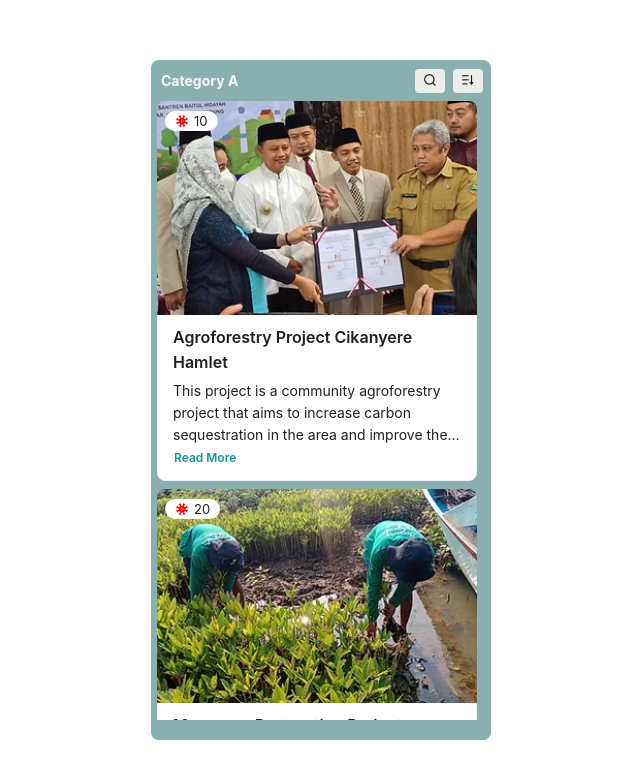
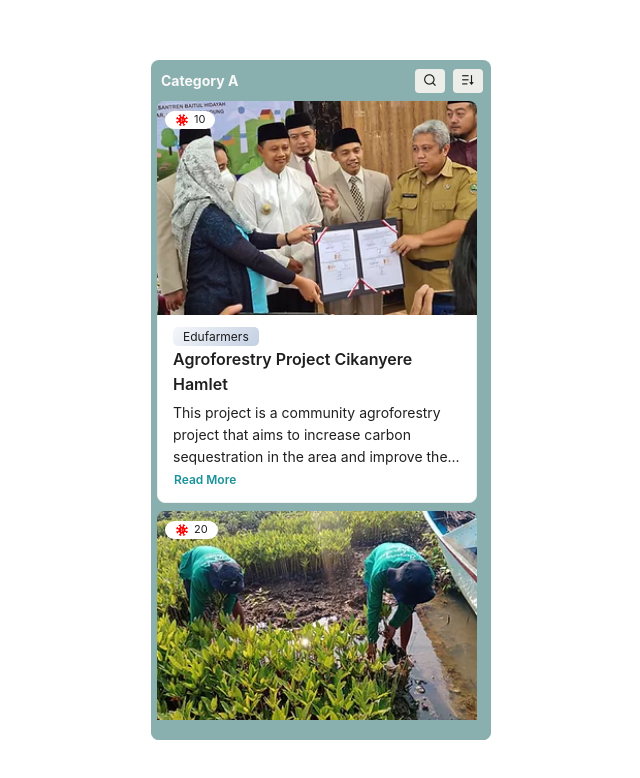
Before and after one commit to PotasticMaeve/FA-test, a Next.js app: page / in a window 1280 px wide. Shown: the top 778 px of the page, without its empty margins (314-954 px from the left). Built offline with nearby package versions, Linux system fonts and the light colour scheme.

Commit message:
add label partner

```diff
--- a/pages/index.tsx
+++ b/pages/index.tsx
@@ -1,5 +1,6 @@
 import { Button, Card, Col, Typography, Input } from 'antd'
-import { useState } from 'react';
+import { useEffect, useState } from 'react';
+import Image from 'next/image'
 import Layout from '../src/components/layout'
 import PROJECT_LIST from '../src/constants/project-list'
 import _ from 'lodash'
@@ -11,20 +12,28 @@ export default function Project() {
   const [index, setIndex] = useState(undefined)
   const [isReverseSort, setIsReverseSort] = useState(false)
   const [showSearch, setShowSearch] = useState(false)
+  const [keyword, setKeyword] = useState("")
   const [content, setContent] = useState(PROJECT_LIST)
 
   const handleChangeSearch = (key) => {
-    if(key !== ""){
+    setKeyword(key)
+    if (key !== "") {
       const data = PROJECT_LIST.filter((el) => {
-        if(el.title.toLowerCase().includes(key.toLowerCase())){
+        if (el.title.toLowerCase().includes(key.toLowerCase())) {
           return el
         }
       })
       setContent(data)
-    }else{
+    } else {
       setContent(PROJECT_LIST)
     }
   }
+
+  useEffect(() => {
+    if (!keyword.length) {
+      setContent(PROJECT_LIST)
+    }
+  }, [keyword])
 
   return (
     <Layout seo={{ title: 'Projects' }}>
@@ -57,14 +66,30 @@ export default function Project() {
                 className='search'
                 onChange={(e) => handleChangeSearch(e.target.value)}
                 placeholder='Type project name..'
+                value={keyword}
                 autoFocus
+                suffix={
+                  keyword.length ? <p className='centerize' onClick={() => setKeyword("")}><i className="ri-close-circle-fill" /></p> : null
+                }
               />
             </div>
           )}
           <ul className="panel-items">
+            {!content.length ? (
+              <div className='centerize empty-state'>
+                <Image
+                  alt='data-not-found'
+                  src='/images/not-found.png'
+                  height={80}
+                  width={80}
+                />
+                <Text>Data Not Found</Text>
+              </div>
+            ) : (
+              <>
                 {(_.orderBy(content, ['carbon'], [isReverseSort ? 'desc' : 'asc'])).map((el, i) => (
                   <li key={i}>
-                <Col className='badge-carbon'>
+                    <Col className='badge-carbon centerize'>
                       <i className="ri-virus-fill" />
                       <Text>{el.carbon}</Text>
                     </Col>
@@ -76,6 +101,7 @@ export default function Project() {
                         />
                       }
                     >
+                      <Text className='label-partner'>{el.partner}</Text>
                       <Text className="card-title">{el.title}</Text>
                       <Col span={24}>
                         {index === el.id ? (
@@ -113,6 +139,8 @@ export default function Project() {
                     </Card>
                   </li>
                 ))}
+              </>
+            )}
           </ul>
           <div className="panel-footer" />
         </div>
--- a/src/styles/main.css
+++ b/src/styles/main.css
@@ -108,9 +108,6 @@
     z-index: 99;
     border-radius: 20px;
     padding: 0 10px;
-    display: flex;
-    justify-content: center;
-    align-items: center;
     background: #fff;
     position: absolute;
     left: 8px;
@@ -121,12 +118,39 @@
     margin-right: 5px;
 }
 .badge-carbon > .ant-typography {
-    font-size: 13px;
+    font-size: 11px;
 }
-.ant-input.search {
+.ant-input.search,
+.ant-input-affix-wrapper.search {
     margin: 10px !important;
     width: 94% !important;
     font-size: 13px !important;
+}
+span.ant-input-suffix > p > i {
+    cursor: pointer;
+    font-size: 15px;
+}
+.centerize {
+    display: flex;
+    justify-content: center;
+    align-items: center;
+}
+.empty-state {
+    height: 100% !important;
+    display: flex;
+    flex-direction: column;
+}
+.empty-state > .ant-typography {
+    font-size: 13px;
+    font-weight: 600;
+    color: #faf9f9;
+}
+.label-partner {
+    width: auto;
+    padding: 2px 10px;
+    background-image: linear-gradient(135deg, #f5f7fa 0%, #c3cfe2 100%);
+    border-radius: 5px;
+    font-size: 12px;
 }
 
 /* custom scrollbar */
```
Also changed, not shown: public/images/not-found.png (added). Lines whose indentation alone changed are shown as unchanged.
